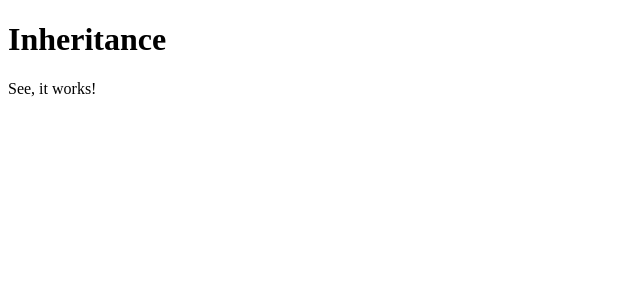
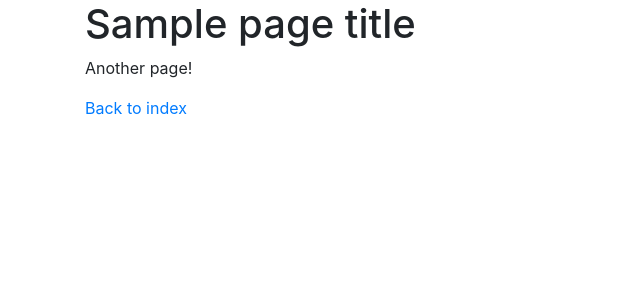
Before and after one commit to goodtune/django-prototype, a Django app: template example/templates/example.html in a window 1280 px wide. Shown: the top 300 px of the page, without its empty margins (0-640 px from the left). Run offline with Django 3.2, Linux system fonts and the light colour scheme; the template is opened without the code that fills it: most values are stand-ins (such as "Sample title", 1, 10 or a date in 2020); style sheets or scripts are compiled from the project's sources; some libraries are stand-ins or nearby versions.

Commit message:
Global context

```diff
--- a/example/styles/main.scss
+++ b/example/styles/main.scss
@@ -1,4 +1,4 @@
-img {
+img.frame {
     border: 1px solid red;
     border-radius: 42px;
     padding: 16px;
--- a/example/templates/base.html
+++ b/example/templates/base.html
@@ -2,11 +2,18 @@
 <!DOCTYPE html>
 <html>
   <head>
-    <title>{% block document-title %}Untitled{% endblock %}</title>
+    <title>{% block page_title %}{{ page_title }}{% endblock %}</title>
     <link rel="stylesheet" href="{% static 'css/main.css' %}" type="text/css">
+    <link rel="stylesheet" href="{{ cdn.twbs }}/css/bootstrap.min.css" type="text/css">
+    <link rel="stylesheet" href="{{ cdn.twbs }}/css/bootstrap-theme.min.css" type="text/css">
   </head>
   <body>
-    <h1>{% block page-title %}Untitled{% endblock %}</h1>
-    {% block content %}{% endblock %}
+    <div class="container">
+      <h1>{{ page_title }}</h1>
+      {% block content %}{% endblock %}
+    </div>
+
+    <script src="{{ cdn.jquery }}/jquery.min.js"></script>
+    <script src="{{ cdn.twbs }}/js/bootstrap.min.js"></script>
   </body>
 </html>
--- a/example/templates/example.html
+++ b/example/templates/example.html
@@ -1,9 +1,6 @@
 {% extends "base.html" %}
 
-{% block document-title %}Example{% endblock %}
-
-{% block page-title %}Inheritance{% endblock %}
-
 {% block content %}
-<p>See, it works!</p>
+<p>Another page!</p>
+<p><a href="{% url 'index' %}">Back to index</a></p>
 {% endblock %}
--- a/example/templates/index.html
+++ b/example/templates/index.html
@@ -1,9 +1,5 @@
 {% extends "base.html" %}
 {% load static %}
-
-{% block document-title %}django-prototype{% endblock %}
-
-{% block page-title %}django-prototype{% endblock %}
 
 {% block content %}
 <h2>Features</h2>
@@ -20,7 +16,7 @@
   <li>Static files and <a href="http://sass-lang.com/">Sass</a>:
     <p>
       <a href="https://commons.wikimedia.org/wiki/File:Example.svg" target="_blank">
-        <img src="{% static "img/example.png" %}" alt="just another example" />
+        <img class="frame" src="{% static "img/example.png" %}" alt="just another example" />
       </a>
     </p>
   </li>
--- a/prototype/views.py
+++ b/prototype/views.py
@@ -6,5 +6,5 @@ from prototype.helpers import get_template
 
 def prototype(request, path):
     page = get_page(path)
-    context = page.get('context', {})
+    context = page['context']
     return render(request, get_template(path), context)
```
Also changed, not shown: example/prototype.yml (+9 -0 lines), example/templates/index/index.html (+2 -5 lines), prototype/helpers.py (+8 -1 lines).
